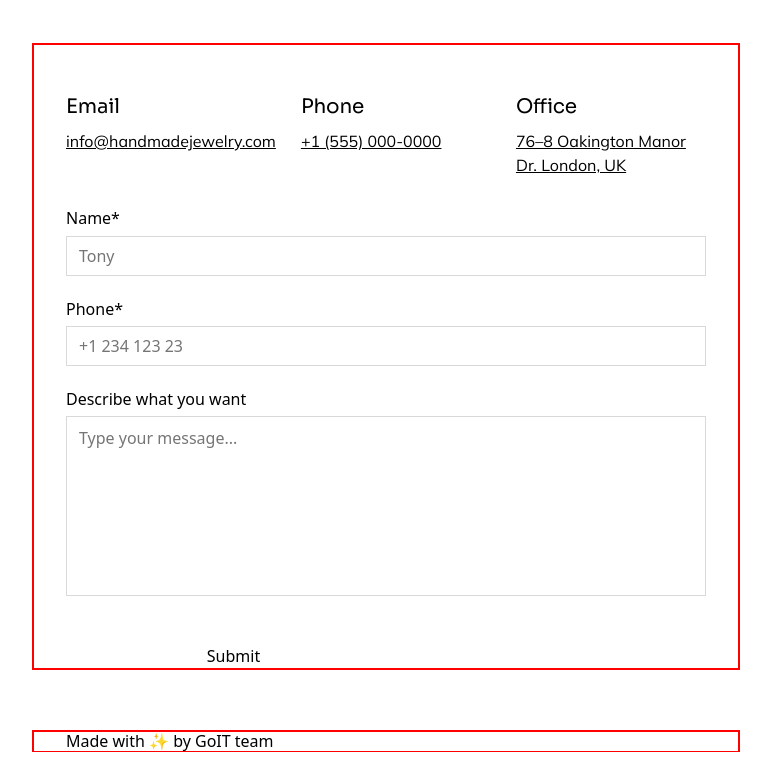
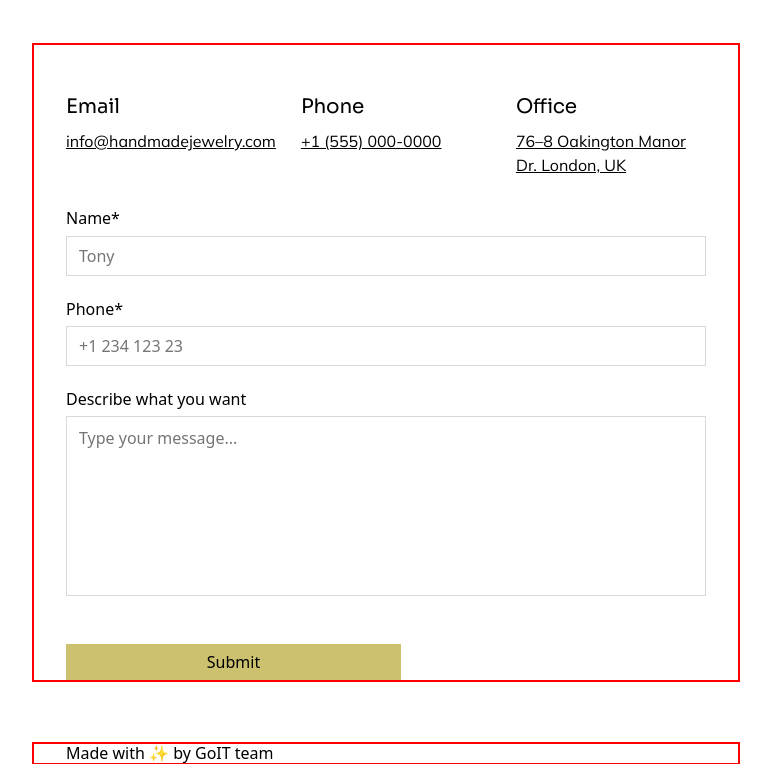
Before and after one commit to Sanches-23/handmade-jewelry-131-5, a website built with Vite: page src/index.html in a window 1280 px wide. Shown: the part 374-1138 px from the top of the page, without its empty margins (254-1025 px from the left). Built offline with nearby package versions, Linux system fonts and the light colour scheme; files whose address does not match are found by name.

Commit message:
custom-btn css

```diff
--- a/src/css/contacts.css
+++ b/src/css/contacts.css
@@ -166,10 +166,20 @@ margin-bottom: 24px;
   }
 
 .custom-btn {
+  display: flex;
+  align-items: center;
+  justify-content: center;
+  padding: 6px 12px;
+  height: 36px;
+  width: 100%;
+  font-weight: 500;
+  font-size: 16px;
+  line-height: 1.5;
+  background-color: var(--color-accent);
+  border: 1px solid var(--color-accent);
 width: 335px;
 border: none;
 cursor: pointer;
-line-height: 1.5;
 color: var(--color-dark);
 
 }
```
